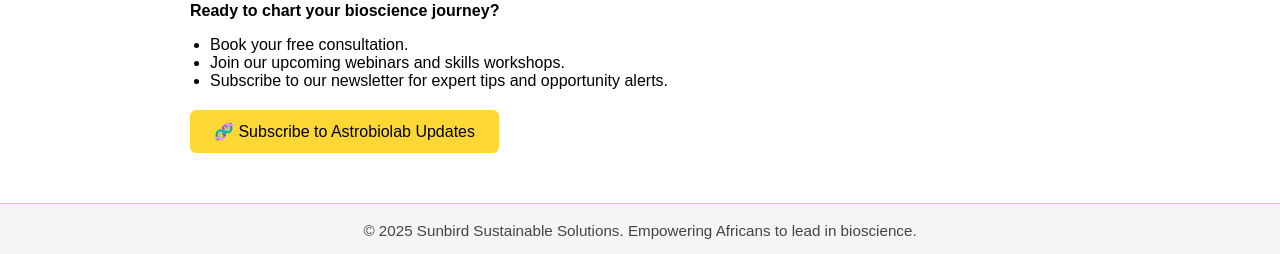
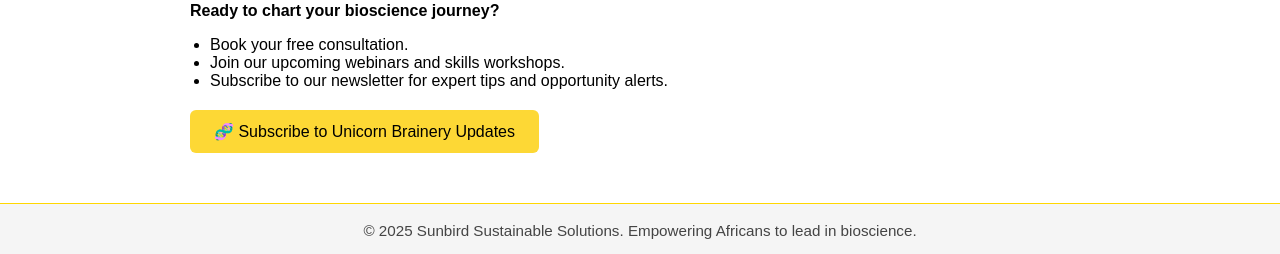
Before and after one commit to mmutondo/mmutondo.github.io, a Jekyll site: the page UnicornBraineryHome.html, which Jekyll copies as it is, in a window 1280 px wide. Shown: the part 1196-1450 px from the top of the page. Built offline with Jekyll 4.4.1, drawn with Linux system fonts in a browser that asks for light colours.

Commit message:
Update UnicornBraineryHome.html

```diff
--- a/UnicornBraineryHome.html
+++ b/UnicornBraineryHome.html
@@ -204,7 +204,7 @@
       </ul>
       <button style="background-color: #fdd835; color: black; padding: 12px 24px; border: none; border-radius: 6px; font-size: 16px; cursor: pointer;"
   onclick="window.location.href='https://mailchi.mp/a79b26ef9fdc/mutondo-astrobiology-lab-newsletter-signup'">
-  🧬 Subscribe to Astrobiolab Updates
+  🧬 Subscribe to Unicorn Brainery Updates
       </button>
 
     </section>
```
